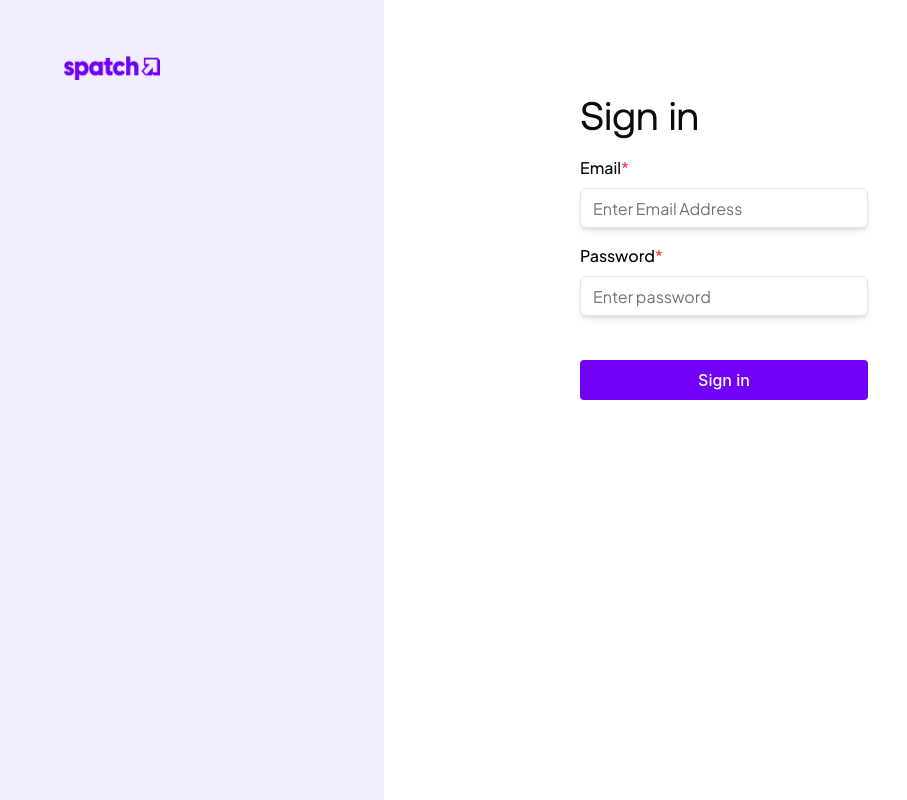
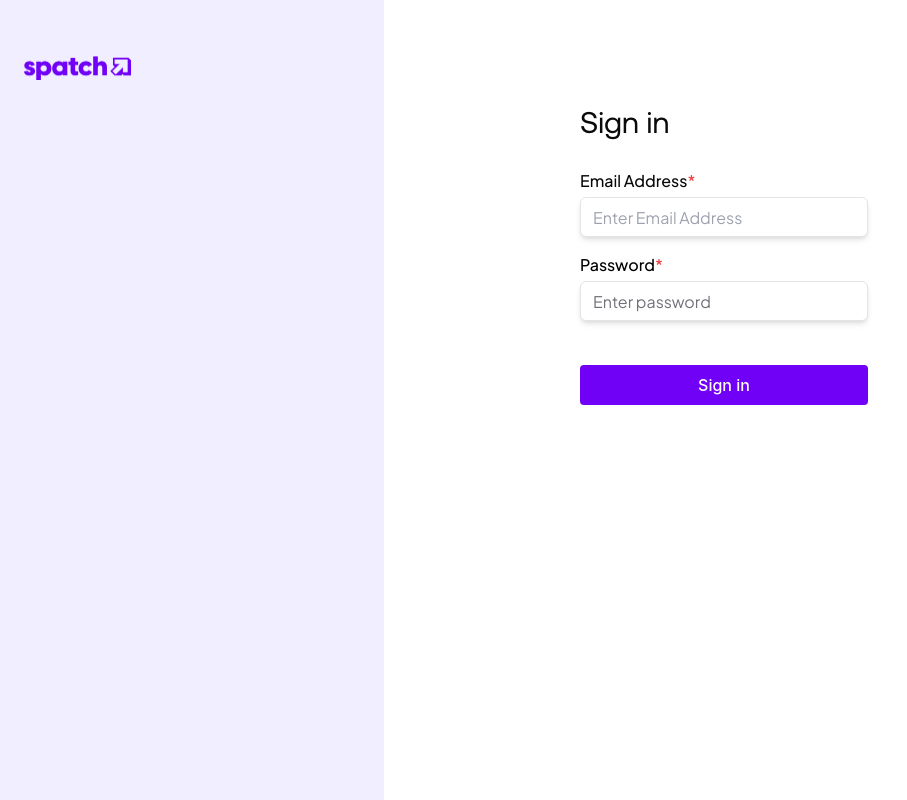
Before and after one commit to Abby-uye/raven_transaction_management_interface, a React (Create React App) app: page /sign_in in a window 1280 px wide. Shown: the whole page, without its empty margins (0-907 px from the left). Built offline with nearby package versions, Linux system fonts and the light colour scheme.

Commit message:
refactored

```diff
--- a/src/components/CreateAnAccount/index.tsx
+++ b/src/components/CreateAnAccount/index.tsx
@@ -65,8 +65,8 @@ const CreateAnAccount: React.FC = () => {
               absolute  top-[100px] md:left-[380px]
               gap-[40px] md:h-[528px] left-[24px]"
                      >
-                        <p className="text-2xl font-aeonik mb-6 text-custom-black lg:w-[335px] "
-                        style={{fontWeight:500,fontSize:40}}
+                        <p className="font-aeonik mb-6 text-custom-black font-[500px] md:w-[335px] text-[30px] "
+
                         >Create Account</p>
                         <form className="space-y-4" onSubmit={handleSubmit}>
                             <div className="mb-2">
--- a/src/components/SignIn/index.tsx
+++ b/src/components/SignIn/index.tsx
@@ -36,27 +36,26 @@ const SignIn :React.FC = ()=>{
         }
     };
 
- return(
-     <div className="flex flex-col max-h-screen lg:relative lg:flex-row lg:justify-between min-h-screen bg-white">
-         <div className="lg:w-[384px] bg-[#F0EEFF]   hidden lg:block"></div>
-         <div className=" iphone-14-pro-max:absolute left-[24px] top-[56px] lg:absolute lg:ml-10">
-             <img className="lg:w-24 w-[107px] h-[24px]
+    return (
+        <div className="flex flex-col max-h-screen relative md:flex-row md:justify-between min-h-screen bg-white">
+            <div className="md:w-[384px] bg-[#F0EEFF]  hidden lg:block"></div>
+            <div>
+                <img className="w-[107px] absolute left-[24px] top-[56px] h-[24px]
                  " src={logo} alt="logo"/>
             </div>
 
-
-         <div className=" iphone-14-pro-max:left-[24px]
-                 lg:w-[335px] iphone-14-pro-max:top-[144px]
-                lg:top-[100px] lg:left-[580px]
-              absolute gap-[40px]"
+            <div className="
+                 md:w-[335px]
+              absolute  top-[100px] md:left-[580px]
+              gap-[40px] md:h-[528px] left-[24px]"
             >
-             <p className="text-2xl font-aeonik mb-6 text-custom-black lg:w-[335px] "
-                style={{fontWeight: 500, fontSize: 40}}
+                <p className=" font-aeonik font-[500px] mb-6 text-custom-black md:w-[335px] text-[30px] "
                 >Sign in</p>
                 <form className="space-y-4" onSubmit={handleSubmit}>
-                 <div className="mb-4">
-                     <label className="block text-custom-colourtext font-plus-jakarta mb-2"
-                            style={{fontWeight: 500, fontSize: 16, lineHeight: "24px"}}>Email<span
+
+                    <div className="mb-2">
+                        <label className="block text-custom-colourtext font-plus-jakarta mb-1"
+                               style={{fontWeight: 500, fontSize: 16, lineHeight: "24px"}}>Email Address<span
                             className="text-red-500">*</span></label>
                         <input
                             type="email"
@@ -64,16 +63,15 @@ const SignIn :React.FC = ()=>{
                             value={email}
                             onChange={(e) => setEmail(e.target.value)}
                             required
-                         className="w-72 h-10  pl-3 rounded-md
-                                    iphone-14-pro-max:w-[382px]
+                            className="w-72 h-10 pl-3 rounded-md
                                     text-custom-placeholder-color
-                                     font-plus-jakarta shadow-md placeholder-custom-placeholder-color
-                                       iphone-14-pro-max:h-[56px]  outline-none"
+                                     font-plus-jakarta shadow-md
+                                        outline-none"
                             style={{border: "1px solid #E4E4E7"}}
                         />
                     </div>
-                 <div className="mb-4">
-                     <label className="block text-custom-colourtextn font-plus-jakarta mb-2"
+                    <div className="mb-2">
+                        <label className="block text-custom-colourtextn font-plus-jakarta mb-1"
                                style={{fontWeight: 500, fontSize: 16, lineHeight: "24px"}}>Password<span
                             className="text-red-500">*</span></label>
                         <input
@@ -82,19 +80,18 @@ const SignIn :React.FC = ()=>{
                             value={password}
                             onChange={(e) => setPassword(e.target.value)}
                             required
-                         className="w-72 h-10 shadow-md pl-3
-                                    iphone-14-pro-max:w-[382px]
+                            className=" w-72 h-10 shadow-md pl-3
                                     rounded-md text-gray-800 placeholder-custom-placeholder-color
-                                     iphone-14-pro-max:h-[56px]  font-plus-jakarta outline-none
+                                    font-plus-jakarta outline-none
                                      mb-7"
 
                             style={{border: "1px solid #E4E4E7"}}
                         />
                     </div>
                     <button
-                     className="w-72 h-10  outline-none border-none
-                                iphone-14-pro-max:w-[382px]
-                                iphone-14-pro-max:h-[56px]
+                        className="outline-none border-none
+
+                               w-72 h-10
                                 bg-custom-purple text-white
                                  font-bold rounded "
                         type="submit"
@@ -104,6 +101,7 @@ const SignIn :React.FC = ()=>{
                     </button>
                 </form>
             </div>
+
         </div>
     );
 };
```
Lines whose indentation alone changed are shown as unchanged.
